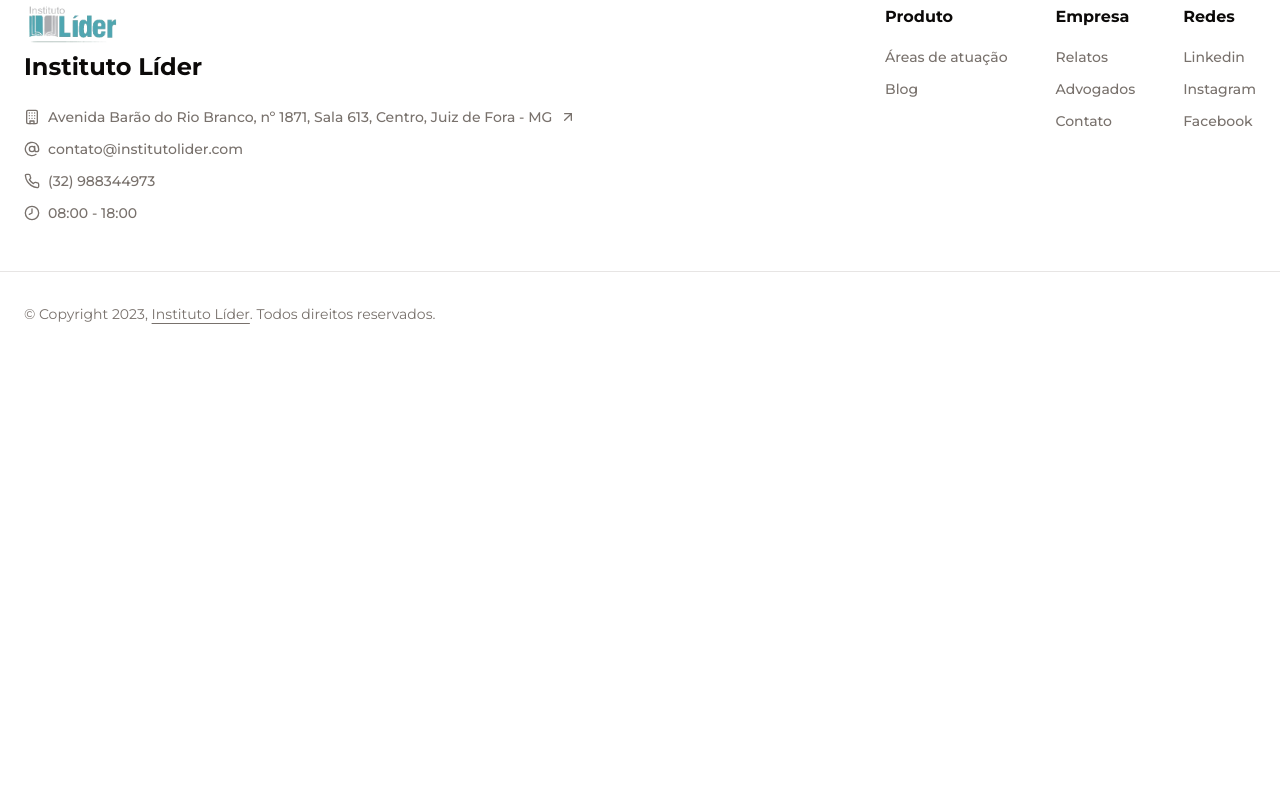
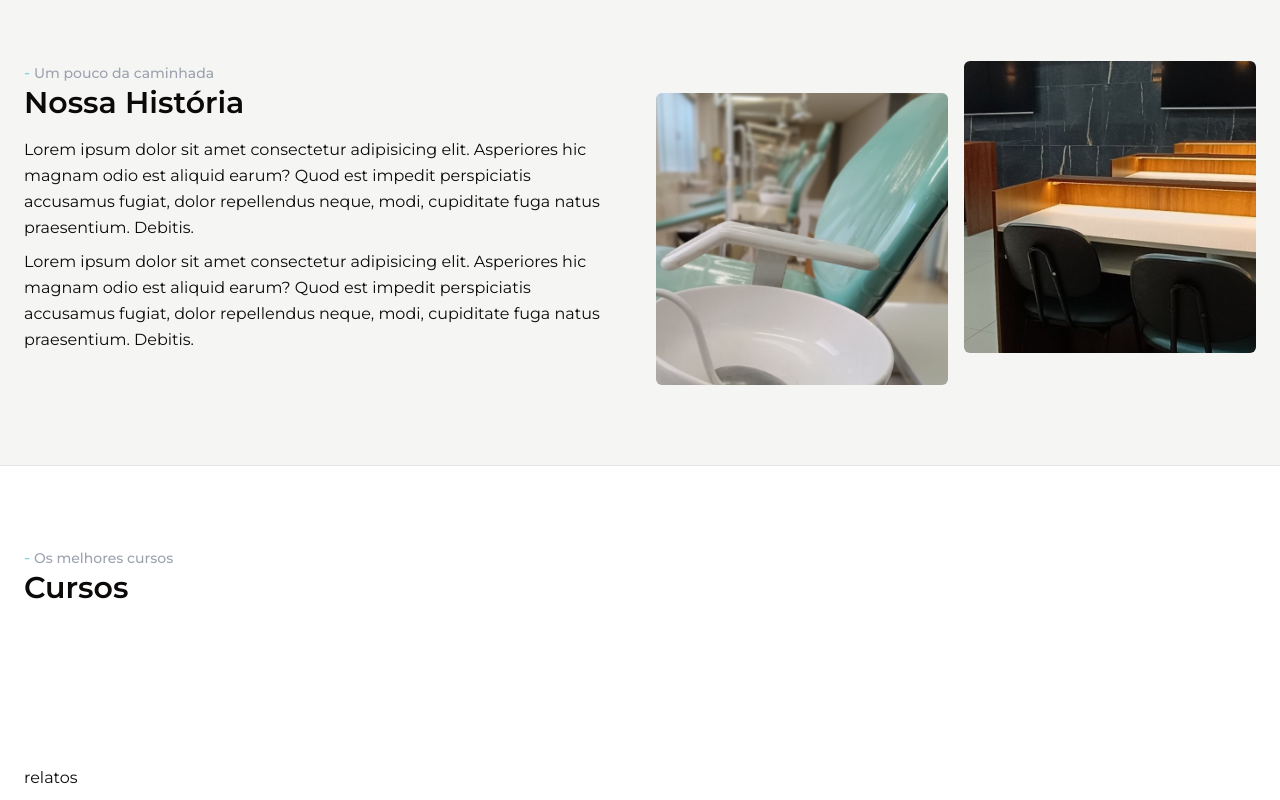
Before and after one commit to charmingruby/lider-instituto, a Next.js app: page / in a window 1280 px wide. Shown: the part 1340-2140 px from the top of the page. Before the commit the page ends 1696 px from the top, so only its background shows below. Built offline with nearby package versions, Linux system fonts and the light colour scheme.

Commit message:
feat: story section

```diff
--- /dev/null
+++ b/src/app/(routes)/(public)/(home)/_components/story-album.tsx
@@ -0,0 +1,17 @@
+import { stories } from '@/content/stories'
+import Image from 'next/image'
+
+export function StoryAlbum() {
+  return (
+    <div className="grid grid-cols-2 gap-4">
+      {stories.map(({ alt, url }, idx) => (
+        <Image
+          key={alt}
+          src={url}
+          alt={alt}
+          className={`${idx === 0 ? 'mt-8' : 'mb-8'} rounded-md`}
+        />
+      ))}
+    </div>
+  )
+}
--- a/src/app/(routes)/(public)/(home)/page.tsx
+++ b/src/app/(routes)/(public)/(home)/page.tsx
@@ -4,6 +4,9 @@ import { MaxWidthContainer } from '@/components/ui/max-width-container'
 import { Metadata } from 'next'
 import Link from 'next/link'
 import { OffersList } from './_components/offers-list'
+import { SubHeading } from '@/components/sub-heading'
+import { Text } from '@/components/ui/text'
+import { StoryAlbum } from './_components/story-album'
 
 export const metadata: Metadata = {
   title: 'Toothache | Melhor instituto de dentistas',
@@ -54,22 +57,63 @@ export default function Home() {
 
       {/* Why to choose */}
       <MaxWidthContainer>
-        <Heading content="O que oferecemos" className="text-center" />
-
+        <div>
+          <SubHeading content="Nosso melhor" className="text-center" />
+          <Heading content="O que oferecemos" className="text-center" />
+        </div>
         <div className="mt-8">
           <OffersList />
         </div>
       </MaxWidthContainer>
 
       {/* Story */}
+      <div className="border-y border-border bg-muted flex items-center justify-center">
+        <MaxWidthContainer className="grid grid-cols-1 lg:grid-cols-2 gap-8">
+          <div className="space-y-4">
+            <div>
+              <SubHeading content="Um pouco da caminhada" />
+              <Heading content="Nossa História" />
+            </div>
+
+            <div className="space-y-2">
+              <Text>
+                Lorem ipsum dolor sit amet consectetur adipisicing elit.
+                Asperiores hic magnam odio est aliquid earum? Quod est impedit
+                perspiciatis accusamus fugiat, dolor repellendus neque, modi,
+                cupiditate fuga natus praesentium. Debitis.
+              </Text>
+
+              <Text>
+                Lorem ipsum dolor sit amet consectetur adipisicing elit.
+                Asperiores hic magnam odio est aliquid earum? Quod est impedit
+                perspiciatis accusamus fugiat, dolor repellendus neque, modi,
+                cupiditate fuga natus praesentium. Debitis.
+              </Text>
+            </div>
+          </div>
+
+          <div>
+            <StoryAlbum />
+          </div>
+        </MaxWidthContainer>
+      </div>
 
       {/* Courses */}
+      <MaxWidthContainer>
+        <div>
+          <SubHeading content="Os melhores cursos" />
+          <Heading content="Cursos" />
+        </div>
+      </MaxWidthContainer>
 
       {/* Depositions */}
+      <MaxWidthContainer>relatos</MaxWidthContainer>
 
       {/* Frequently asked questions */}
+      <MaxWidthContainer>perguntas</MaxWidthContainer>
 
       {/* CTA */}
+      <MaxWidthContainer>cta</MaxWidthContainer>
     </main>
   )
 }
--- /dev/null
+++ b/src/components/sub-heading.tsx
@@ -0,0 +1,14 @@
+import { cn } from '@/lib/utils'
+
+interface HeadingProps {
+  content: string
+  className?: string
+}
+
+export function SubHeading({ content, className }: HeadingProps) {
+  return (
+    <h2 className={cn('text-sm text-gray-400 font-medium', className)}>
+      <span className="text-primary text-base">-</span> {content}
+    </h2>
+  )
+}
--- /dev/null
+++ b/src/components/ui/text.tsx
@@ -0,0 +1,15 @@
+import { cn } from '@/lib/utils'
+import { ReactNode } from 'react'
+
+interface TextProps {
+  children: ReactNode
+  className?: string
+}
+
+export function Text({ children, className }: TextProps) {
+  return (
+    <p className={cn('text-base text-foreground leading-relaxed', className)}>
+      {children}
+    </p>
+  )
+}
--- a/src/content/nav-items-list.ts
+++ b/src/content/nav-items-list.ts
@@ -1,4 +1,4 @@
-import { BookHeart, Gem, Home, Library } from 'lucide-react'
+import { BookHeart, Gem, Home, Library, MessageSquareQuote } from 'lucide-react'
 import { ElementType } from 'react'
 
 export interface NavItemProps {
@@ -16,4 +16,5 @@ export const navItemsList: NavItemProps[] = [
   { icon: Gem, label: 'O que oferecemos', url: '/' },
   { icon: BookHeart, label: 'Nossa história', url: '/' },
   { icon: Library, label: 'Cursos', url: '/' },
+  { icon: MessageSquareQuote, label: 'Relatos', url: '/' },
 ]
--- /dev/null
+++ b/src/content/stories.ts
@@ -0,0 +1,15 @@
+import clinicImg from '@/assets/img/clinic.jpeg'
+import classroomImg from '@/assets/img/classroom.jpeg'
+import { StaticImageData } from 'next/image'
+
+interface Story {
+  url: StaticImageData
+  alt: string
+}
+
+const stories: Story[] = [
+  { alt: 'Imagem da clinica.', url: clinicImg },
+  { alt: 'Imagem da sala de aula.', url: classroomImg },
+]
+
+export { stories }
```
Also changed, not shown: src/assets/img/classroom.jpeg (added), src/assets/img/clinic.jpeg (added).
